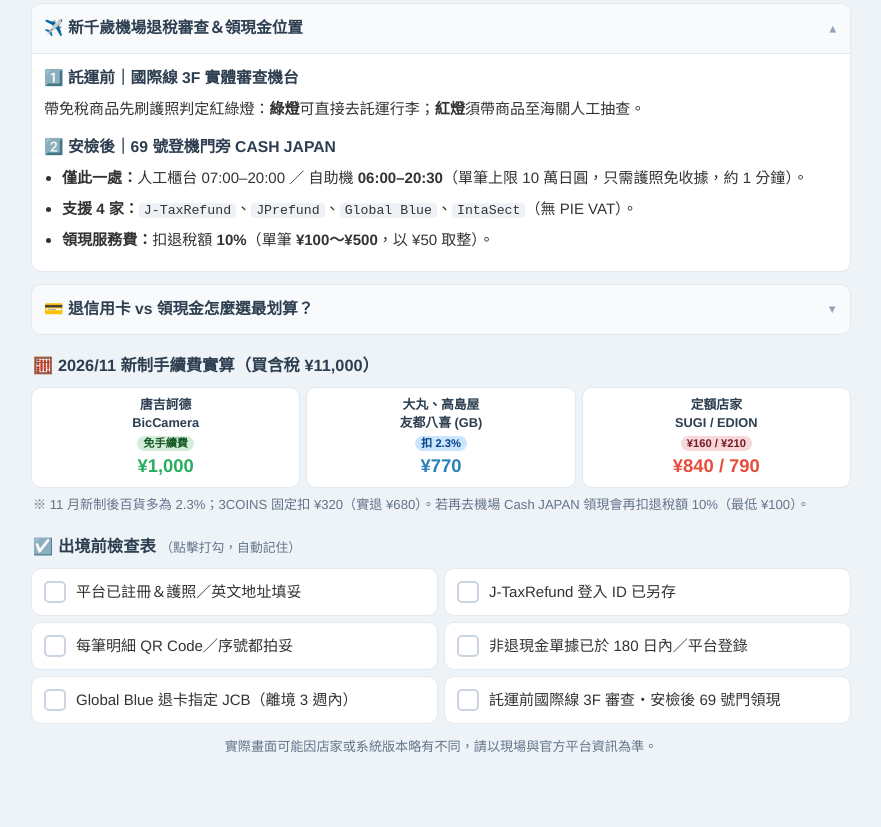
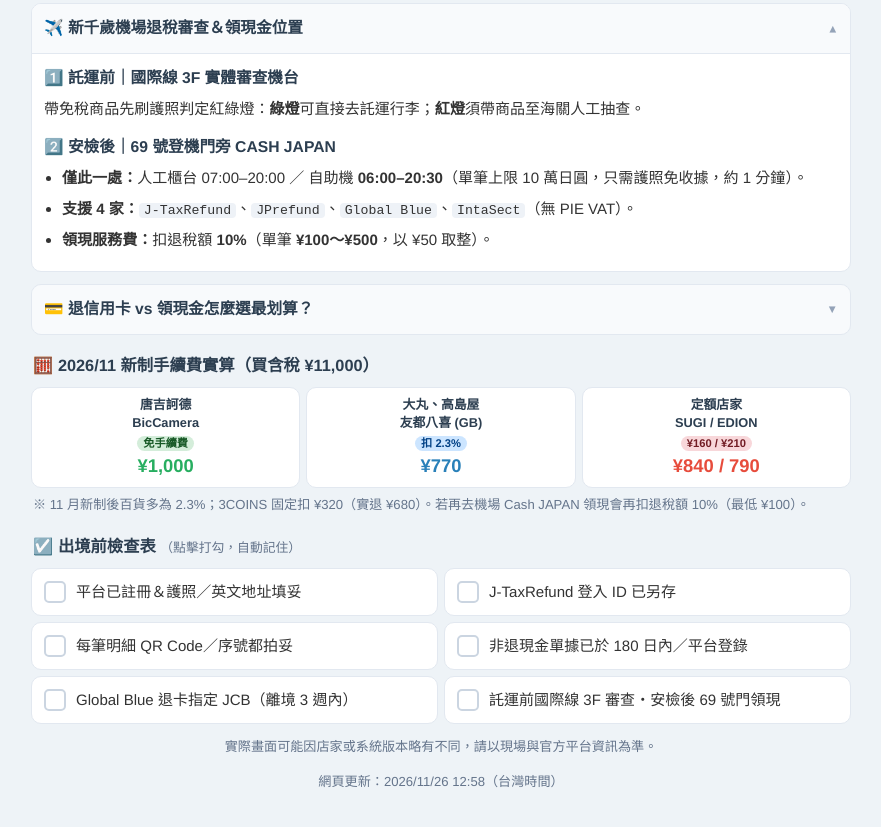
Before and after one commit to allenletlpt/japan1214, a plain HTML site: page index.html in a window 1280 px wide. Shown: the part 4099-4926 px from the top of the page, without its empty margins (199-1080 px from the left). Drawn offline with nearby package versions, Linux system fonts and the light colour scheme.

Commit message:
Show page update time in footer
Co-authored-by: Copilot App <223556219+Copilot@users.noreply.github.com>

```diff
--- a/index.html
+++ b/index.html
@@ -653,6 +653,7 @@
 
         .small-title { font-size: 1.02rem; color: var(--primary); font-weight: bold; margin: 16px 2px 8px; }
         .disclaimer { font-size: .82rem; color: var(--muted); margin-top: 12px; text-align: center; }
+        .site-footer { font-size: .82rem; color: var(--muted); margin-top: 12px; text-align: center; }
 
         /* ===== 底部固定導覽列 ===== */
         .bottom-nav {
@@ -1653,6 +1654,10 @@
             <div class="disclaimer">實際畫面可能因店家或系統版本略有不同，請以現場與官方平台資訊為準。</div>
         </section>
 
+        <footer class="site-footer">
+            <!-- 更新頁面內容時，請一併更新此時間。 -->
+            網頁更新：<time datetime="2026-11-26T12:58:00+08:00">2026/11/26 12:58（台灣時間）</time>
+        </footer>
     </div>
 
     <!-- ===== 底部固定導覽列 ===== -->
```
